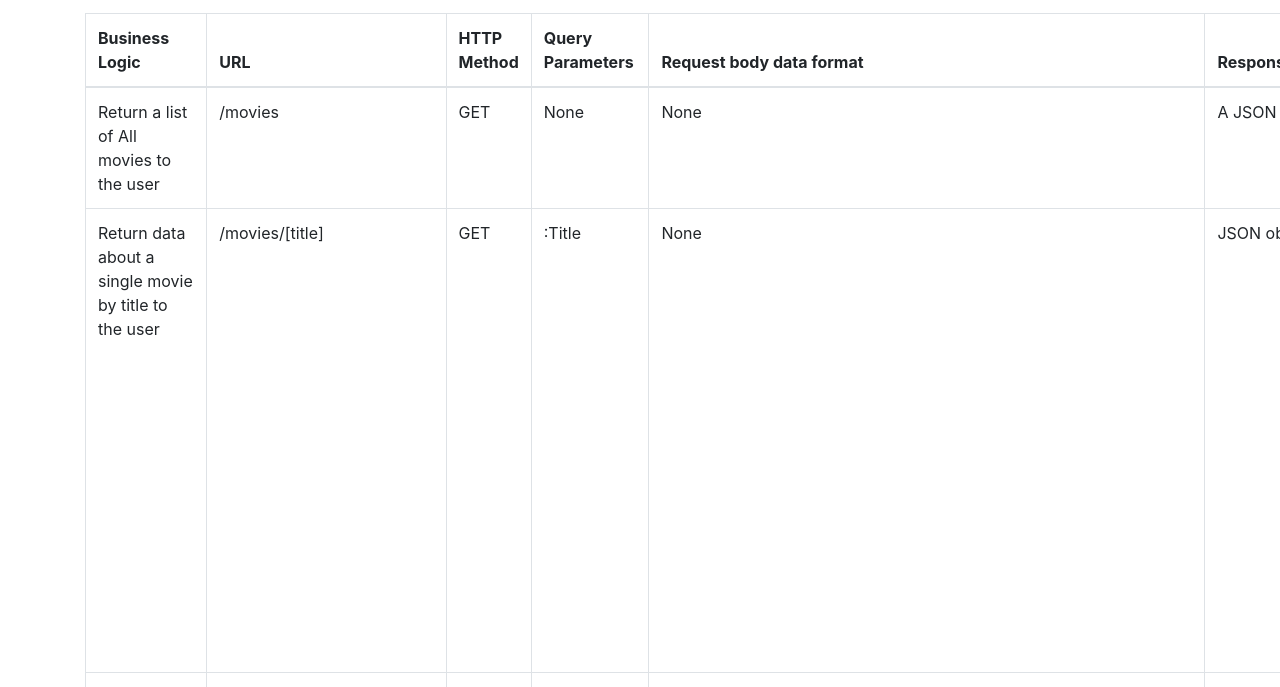
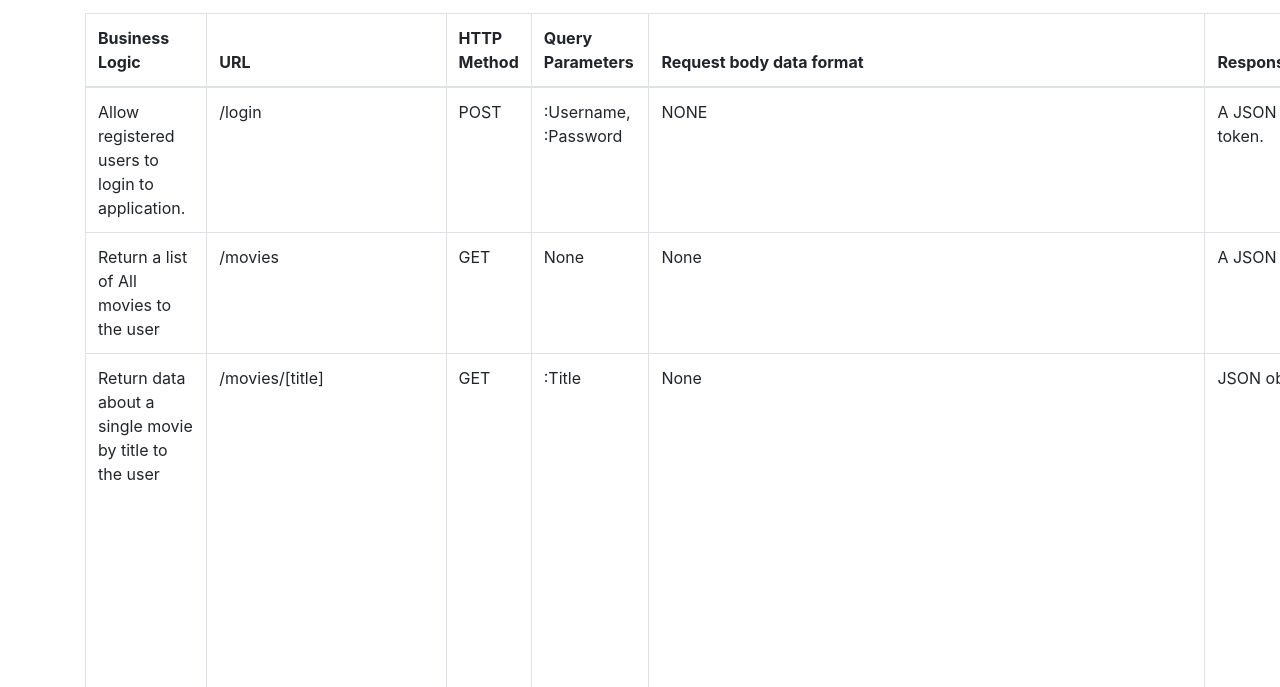
Before and after one commit to Scrapbandit/Movie_API, a website: page public/documentation.html in a window 1280 px wide. Shown: the part 113-800 px from the top of the page. Drawn offline with nearby package versions, Linux system fonts and the light colour scheme.

Commit message:
login in documentaion

```diff
--- a/public/documentation.html
+++ b/public/documentation.html
@@ -28,6 +28,14 @@
                   </tr>
               </thead>
               <tbody>
+                <tr>
+                  <td>Allow registered users to login to application.</td>
+                  <td>/login</td>
+                  <td>POST</td>
+                  <td>:Username, :Password</td>
+                  <td>NONE</td>
+                  <td>A JSON object containing information about the user and a JWT token.</td>
+              </tr>
                 <tr>
                     <td>Return a list of All movies to the user</td>
                     <td>/movies</td>
```
